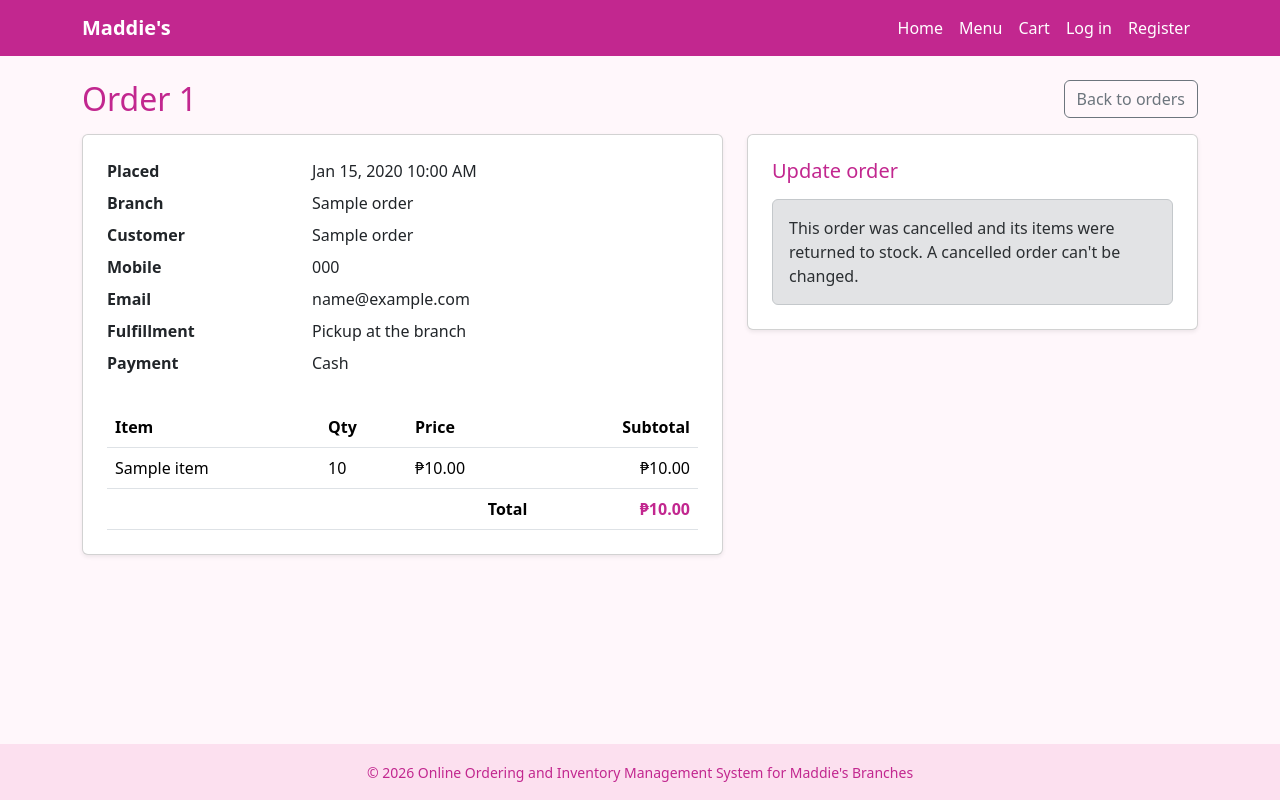
After one commit to gimangjhonaxel-alt/maddies-system, a Flask app: template templates/order_manage/detail.html in a window 1280 px wide. The commit adds this page. Run offline with Flask 3, Linux system fonts and the light colour scheme; the template is opened without the code that fills it: most values are stand-ins (such as "Sample title", 1, 10 or a date in 2020); some libraries are stand-ins or nearby versions.

Commit message:
Add order management for owner and managers, stock return on cancel

```diff
--- a/app.py
+++ b/app.py
@@ -7,6 +7,7 @@ from routes.products import products_bp
 from routes.stock import stock_bp
 from routes.cart import cart_bp
 from routes.orders import orders_bp
+from routes.order_manage import order_manage_bp
 
 app = Flask(__name__)
 app.config["SECRET_KEY"] = config.SECRET_KEY
@@ -17,6 +18,7 @@ app.register_blueprint(products_bp)
 app.register_blueprint(stock_bp)
 app.register_blueprint(cart_bp)
 app.register_blueprint(orders_bp)
+app.register_blueprint(order_manage_bp)
 
 
 @app.context_processor
--- a/templates/base.html
+++ b/templates/base.html
@@ -25,6 +25,9 @@
                         <a class="nav-link" href="{{ url_for('products.menu') }}">Menu</a>
                     </li>
                     {% if session.get('role') in ['owner', 'manager'] %}
+                        <li class="nav-item">
+                            <a class="nav-link" href="{{ url_for('order_manage.index') }}">Orders</a>
+                        </li>
                         <li class="nav-item">
                             <a class="nav-link" href="{{ url_for('products.manage') }}">Products</a>
                         </li>
--- /dev/null
+++ b/templates/order_manage/detail.html
@@ -0,0 +1,118 @@
+{% extends "base.html" %}
+
+{% block title %}Maddie's | Order {{ order.order_number }}{% endblock %}
+
+{% block content %}
+<div class="d-flex justify-content-between align-items-center mb-3">
+    <h2 class="mb-0" style="color: var(--maddies-brown);">Order {{ order.order_number }}</h2>
+    <a href="{{ url_for('order_manage.index') }}" class="btn btn-outline-secondary">Back to orders</a>
+</div>
+
+<div class="row g-4">
+    <div class="col-lg-7">
+        <div class="card shadow-sm">
+            <div class="card-body p-4">
+                <dl class="row mb-4">
+                    <dt class="col-sm-4">Placed</dt>
+                    <dd class="col-sm-8">{{ order.created_at.strftime('%b %d, %Y %I:%M %p') }}</dd>
+
+                    <dt class="col-sm-4">Branch</dt>
+                    <dd class="col-sm-8">{{ order.branch_name }}</dd>
+
+                    <dt class="col-sm-4">Customer</dt>
+                    <dd class="col-sm-8">{{ order.customer_name }}</dd>
+
+                    <dt class="col-sm-4">Mobile</dt>
+                    <dd class="col-sm-8">{{ order.customer_phone }}</dd>
+
+                    <dt class="col-sm-4">Email</dt>
+                    <dd class="col-sm-8">{{ order.customer_email }}</dd>
+
+                    <dt class="col-sm-4">Fulfillment</dt>
+                    <dd class="col-sm-8">
+                        {% if order.fulfillment == 'delivery' %}
+                            Delivery to {{ order.delivery_address }}
+                        {% else %}
+                            Pickup at the branch
+                        {% endif %}
+                    </dd>
+
+                    <dt class="col-sm-4">Payment</dt>
+                    <dd class="col-sm-8">
+                        {% if order.payment_method == 'gcash' %}
+                            GCash (reference: {{ order.gcash_reference }})
+                        {% else %}
+                            Cash
+                        {% endif %}
+                    </dd>
+                </dl>
+
+                <table class="table align-middle mb-0">
+                    <thead>
+                        <tr><th>Item</th><th>Qty</th><th>Price</th><th class="text-end">Subtotal</th></tr>
+                    </thead>
+                    <tbody>
+                        {% for item in order['items'] %}
+                            <tr>
+                                <td>{{ item.name }}</td>
+                                <td>{{ item.quantity }}</td>
+                                <td>₱{{ "%.2f"|format(item.unit_price) }}</td>
+                                <td class="text-end">₱{{ "%.2f"|format(item.subtotal) }}</td>
+                            </tr>
+                        {% endfor %}
+                    </tbody>
+                    <tfoot>
+                        <tr>
+                            <th colspan="3" class="text-end">Total</th>
+                            <th class="text-end" style="color: var(--maddies-brown);">₱{{ "%.2f"|format(order.total) }}</th>
+                        </tr>
+                    </tfoot>
+                </table>
+            </div>
+        </div>
+    </div>
+
+    <div class="col-lg-5">
+        <div class="card shadow-sm">
+            <div class="card-body p-4">
+                <h5 class="mb-3" style="color: var(--maddies-brown);">Update order</h5>
+
+                {% if order.status == 'cancelled' %}
+                    <div class="alert alert-secondary mb-0">
+                        This order was cancelled and its items were returned to stock.
+                        A cancelled order can't be changed.
+                    </div>
+                {% else %}
+                    <form method="POST"
+                          action="{{ url_for('order_manage.update_status', order_id=order.id) }}">
+                        <input type="hidden" name="csrf_token" value="{{ csrf_token() }}">
+
+                        <div class="mb-3">
+                            <label for="status" class="form-label">Order status</label>
+                            <select name="status" id="status" class="form-select">
+                                {% for s in statuses %}
+                                    <option value="{{ s }}" {% if s == order.status %}selected{% endif %}>{{ s|capitalize }}</option>
+                                {% endfor %}
+                            </select>
+                        </div>
+
+                        <div class="mb-3">
+                            <label for="payment_status" class="form-label">Payment status</label>
+                            <select name="payment_status" id="payment_status" class="form-select">
+                                {% for p in payment_statuses %}
+                                    <option value="{{ p }}" {% if p == order.payment_status %}selected{% endif %}>{{ p|capitalize }}</option>
+                                {% endfor %}
+                            </select>
+                        </div>
+
+                        <button type="submit" class="btn btn-maddies w-100"
+                                onclick="if (document.getElementById('status').value === 'cancelled') { return confirm('Cancel this order? This can\'t be undone, and its items will go back into stock.'); }">
+                            Save changes
+                        </button>
+                    </form>
+                {% endif %}
+            </div>
+        </div>
+    </div>
+</div>
+{% endblock %}
```
Also changed, not shown: models/order.py (+34 -4 lines), routes/order_manage.py (added, +86 -0 lines), templates/order_manage/index.html (added, +92 -0 lines).
